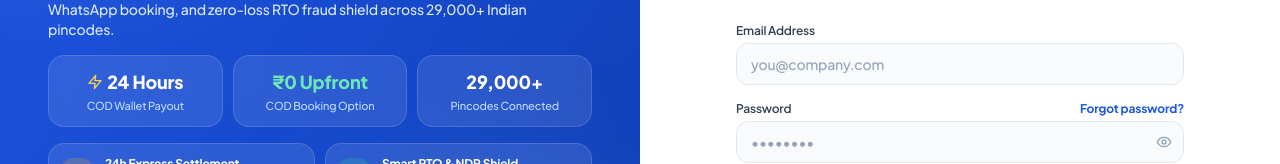
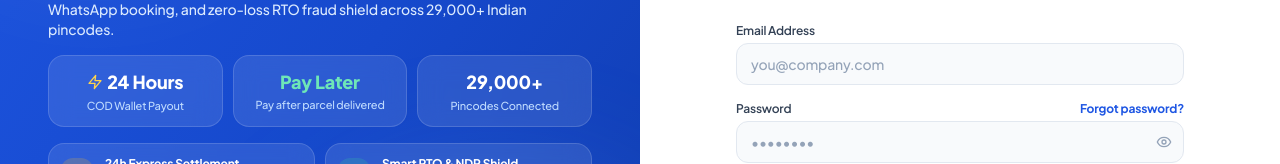
Before and after one commit to kartickk4/safecart-frontend, a React (Vite) app: page /login in a window 1280 px wide. Shown: the part 328-492 px from the top of the page. Built offline with nearby package versions, Linux system fonts and the light colour scheme; no server answers; what @capacitor/core would draw is missing.

Commit message:
fix(auth): update stat badge to Pay Later (Pay after parcel delivered)

```diff
--- a/src/views/AuthView.jsx
+++ b/src/views/AuthView.jsx
@@ -779,8 +779,8 @@ export default function AuthView({ initialMode = 'login', onModeChange, onAuthSu
               <div className="text-[10px] xl:text-[11px] text-blue-200 font-medium mt-0.5">COD Wallet Payout</div>
             </div>
             <div className="p-2.5 xl:p-3 rounded-2xl bg-white/10 backdrop-blur-md border border-white/15 text-center transition hover:bg-white/15">
-              <div className="text-base xl:text-lg font-black text-emerald-300">₹0 Upfront</div>
-              <div className="text-[10px] xl:text-[11px] text-blue-200 font-medium mt-0.5">COD Booking Option</div>
+              <div className="text-base xl:text-lg font-black text-emerald-300">Pay Later</div>
+              <div className="text-[10px] xl:text-[11px] text-blue-200 font-medium mt-0.5 leading-tight">Pay after parcel delivered</div>
             </div>
             <div className="p-2.5 xl:p-3 rounded-2xl bg-white/10 backdrop-blur-md border border-white/15 text-center transition hover:bg-white/15">
               <div className="text-base xl:text-lg font-black text-white">29,000+</div>
```
